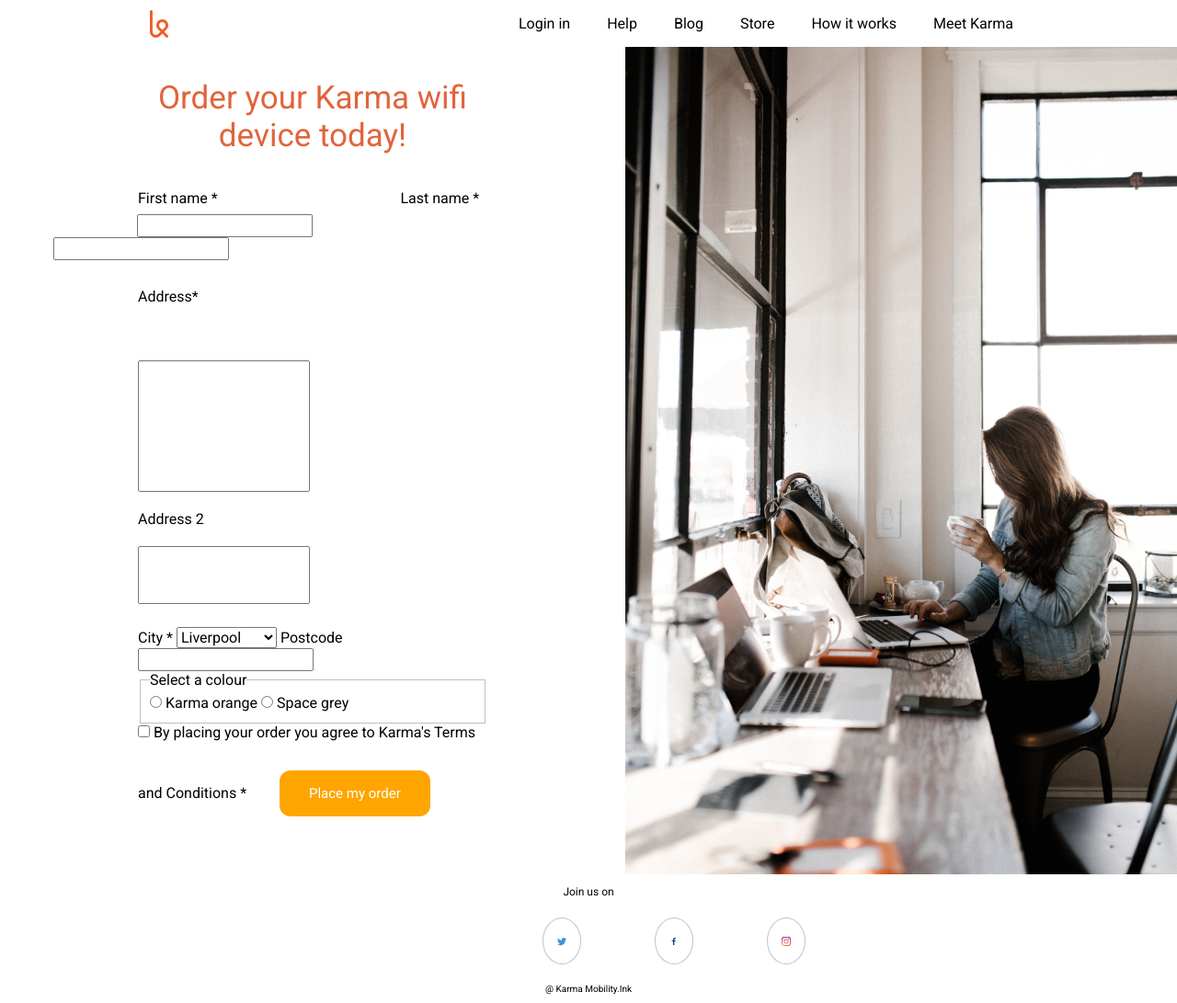
After one commit to CodeYourFuture/HTML-CSS-Module-Project, a PHP site: page /store.html in a window 1280 px wide. The commit adds this page. Shown: the whole page at 92% size. Run offline with PHP 8.4, Linux system fonts and the light colour scheme.

Commit message:
coursework lesson 2
added extended home page and started form page

```diff
--- a/css/style.css
+++ b/css/style.css
@@ -76,7 +76,9 @@
     border-radius: 12px;
     padding: 1rem 2rem;
     margin: 2rem;
-
+    border: none;
+    color: white;
+   font-size: 20px;
 }
 
 .figure {
@@ -100,6 +102,85 @@
     text-align: center;
     font-weight: 300;
     padding: 50px 0px;
+}
+
+.connection-info {
+    display: flex;
+}
+
+.connection-info .woman {
+    width: 700px;
+}
+
+.connection-info .wherever-Iam {
+    width: 750px;
+    background: rgba(224, 99, 58, 0.1);
+    padding-top: 150px;
+}
+
+.wherever-Iam {
+    text-align: center;
+    font-size: 45px;
+    font-family: inherit;
+    margin-top: 0px;
+    margin-bottom: 0px;
+}
+
+.order-page {
+    display: flex;
+}
+
+.karma-device {
+    color: #E1643B;
+    font-size: 35px;
+    text-align: center;
+    font-family: inherit;
+}
+
+.form {
+    width: 800px;
+    padding: 0px 150px;
+}
+
+#firstname {
+    display: inline-block;
+    position: relative;
+    top: 30px;
+    right: 92px;
+}
+
+#surname {
+    display: inline-block;
+    position: relative;
+    top: 30px;
+    right: 92px;
+}
+
+#address {
+    display: block;
+    padding: 60px 0px;
+}
+
+#address2 {
+    display: block;
+    padding: 20px 0px;
+}
+
+#city {
+    margin-top: 25px;
+}
+
+.form-button {
+    background-color: orange;
+    border: none;
+    color: white;
+   font-size: 15px;
+
+}
+
+.img{
+    width: 600px;
+
 }
 
 footer {
--- /dev/null
+++ b/store.html
@@ -0,0 +1,104 @@
+<!DOCTYPE html>
+<html lang="en">
+<head>
+    <meta charset="UTF-8">
+    <meta name="viewport" content="width=device-width, initial-scale=1, shrink-to-fit=no">
+    <title>Karma</title>
+    <link href='https://fonts.googleapis.com/css?family=Roboto:400,500,300' rel='stylesheet' type='text/css'>
+    <link rel="stylesheet" href="css/normalize.css">
+    <link rel="stylesheet" href="css/style.css">
+    <link rel="shortcut icon" type="image/x-icon"  href="favicon.ico">
+</head>
+<body>
+    <header>
+        <nav class="header">
+            <img class="karma-image" src="img/karma-logo.svg"/>
+            <ul>
+                <li class="nav-bar1"><a>Meet Karma</a></li>
+                <li class="nav-bar2"><a>How it works</a></li>
+                <li class="nav-bar3"><a>Store</a></li>
+                <li class="nav-bar3"><a>Blog</a></li>
+                <li class="nav-bar4"><a>Help</a></li>
+                <li class="nav-bar5"><a>Login in</a></li>
+
+            </ul>
+        </nav>
+    </header>
+    <main class="order-page">
+        <section class="form">
+            <p class="karma-device">Order your Karma wifi device today!</p>
+
+            <form>
+                <label for="firstname">First name *</label>
+                <input id="firstname" type="text" name="firstname" required />
+
+                <label for="surname">Last name *</label>
+                <input id="surname" type="text" name="surname" required />
+
+                <label id="address" for="address">Address*</label>
+                <input id="address" type="text" name="address" required />
+
+                <label id="address2" for="address2">Address 2</label>
+                <input id="address2" type="text" name="address2" />
+
+                <label id="city" for="city">City *</label>
+                <select id="city" name="city">
+                    <option value="blank" selected></option>
+                <option value="liverpool" selected>Liverpool</option>
+                <option value="manchester">Manchester</option>
+                <option value="newcastle">Newcastle</option>
+                <option value="london">London</option>
+                <option value="birmingham">Birmingham</option>
+                <option value="bath">Bath</option>
+                <option value="chester">Chester</option>
+                <option value="derby">Derby</option>
+                <option value="exeter">Exeter</option>
+                <option value="leeds">Leeds</option>
+                <option value="oxford">Oxford</option>
+                <option value="sheffield">Sheffield</option>
+                <option value="york">York</option>
+                </select>
+
+                <label for="postcode">Postcode</label>
+                <input id="postcode" type="text" name="postcode" required />
+
+                <fieldset>
+                    <legend>Select a colour</legend>
+
+                    <input id="orange" type="radio" name="colour" value="orange" />
+                    <label for="orange">Karma orange</label>
+
+                    <input id="grey" type="radio" name="colour" value="grey" />
+                    <label for="grey">Space grey</label>
+                  </fieldset>
+
+                  <input id="agreement" type="checkbox" name="agreement"  required />
+                  <label for="agreement">By placing your order you agree to Karma's Terms and Conditions *</label>
+
+                  <button class="form-button">Place my order</button>
+        </section>
+
+        <img class="img" src="level-2/store-image_by-andrew-neel-unsplash.jpg">
+
+        </form>
+
+    </main>
+    <footer>
+        <h3>Join us on</h3>
+        <div class="social-all">
+            <figure class="social">
+                <img width="10px" src="img/twitter-icon.svg">
+            </figure>
+            <figure class="social">
+                <img width="10px" src="img/facebook-icon.svg">
+            </figure>
+            <figure class="social">
+                <img width="10px" src="img/instagram-icon.svg">
+            </figure>
+        </div>
+        <p class="end-link">
+            <a>@ Karma Mobility.Ink</a>
+        </p>
+    </footer>
+</body>
+</html>
```
Also changed, not shown: index.html (+10 -3 lines).
